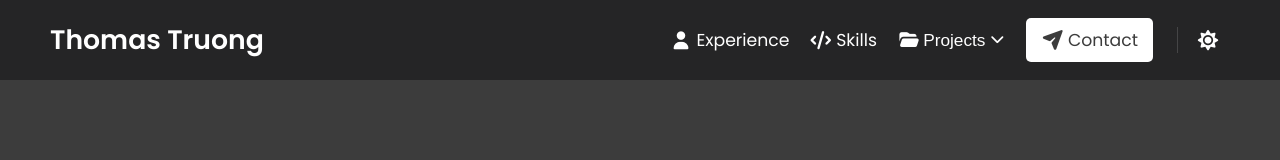
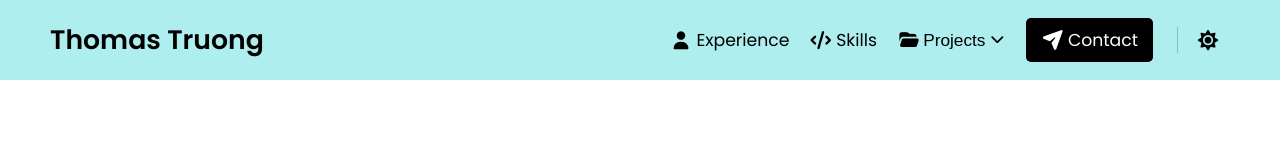
Before and after one commit to ThomasQTruong/ThomasQTruong, a website: page index.html in a window 1280 px wide. Both pictures are taken after a click on the button "Switch to light mode". Drawn offline with Linux system fonts and the light colour scheme.

Commit message:
feat: implement theme toggle button

```diff
--- a/js/main.js
+++ b/js/main.js
@@ -1,4 +1,5 @@
 // DOM element selectors.
+const themeBtn = document.getElementById("theme-btn");
 const navList = document.getElementById("nav-list");
 const navListBackground = document.getElementById("nav-list-background");
 const navBtn = document.getElementById("sidebar-btn");
@@ -9,6 +10,7 @@ const projectsContainer = document.querySelector(".projects-container");
 // Event listeners.
 navBtn.addEventListener("click", toggleSideBar);
 projectsBtn.addEventListener("click", toggleProjects);
+themeBtn.addEventListener("click", toggleTheme);
 
 // Listen to page size changes and update accordingly.
 const media = window.matchMedia("(width < 32em)");
@@ -135,6 +137,14 @@ function closeProjects(event = null) {
 }
 
 /**
+ * Toggles the theme (light/dark mode).
+ * @returns {void}
+ */
+function toggleTheme() {
+  document.body.classList.toggle("light-mode");
+}
+
+/**
  * Synchronizes Nav and Project menu accessibility states
  * based on current viewport size and visibility.
  * @returns {void}
--- a/styles/style.css
+++ b/styles/style.css
@@ -8,23 +8,11 @@
 
   /* === COLORS === */
   --text-color: white;
-  --background-color: #3c3c3c;
+  --background-color: #3C3C3C;
   --primary-color: #252526;
-  --secondary-color: #4f4f4f;
+  --secondary-color: #4F4F4F;
   --tertiary-color: #363636;
   --hover-color: paleturquoise;
-
-  /*
-  --primary-color: paleturquoise;
-  --secondary-color: azure;
-  --tertiary-color: lightcyan;
-
-  slateblue
-
-  deepskyblue
-  cornflowerblue
-  dodgerblue
-  */
 
   /*
     === TYPOGRAPHY SCALE (Fluid via Utopia.fyi) ===
@@ -73,6 +61,7 @@ body {
   position: relative;
   background-color: var(--background-color);
   width: 100%;
+  transition: color 0.2s ease, background-color 0.2s ease;
 }
 
 body.light-mode {
@@ -81,6 +70,7 @@ body.light-mode {
   --primary-color: paleturquoise;
   --secondary-color: azure;
   --tertiary-color: lightcyan;
+  --hover-color: #00CED1;
 }
 
 main section {
```
Also changed, not shown: index.html (line endings or trailing spaces).
